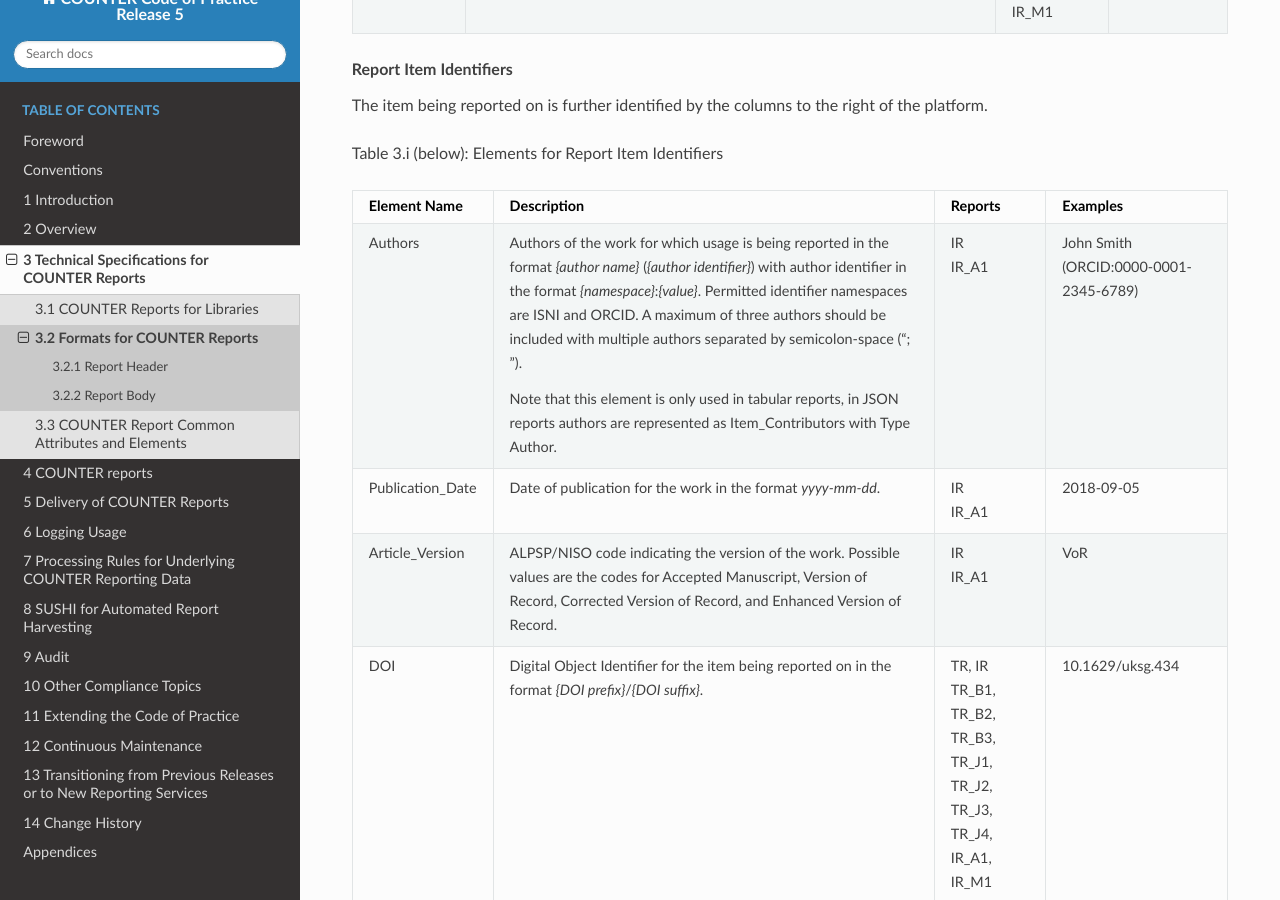
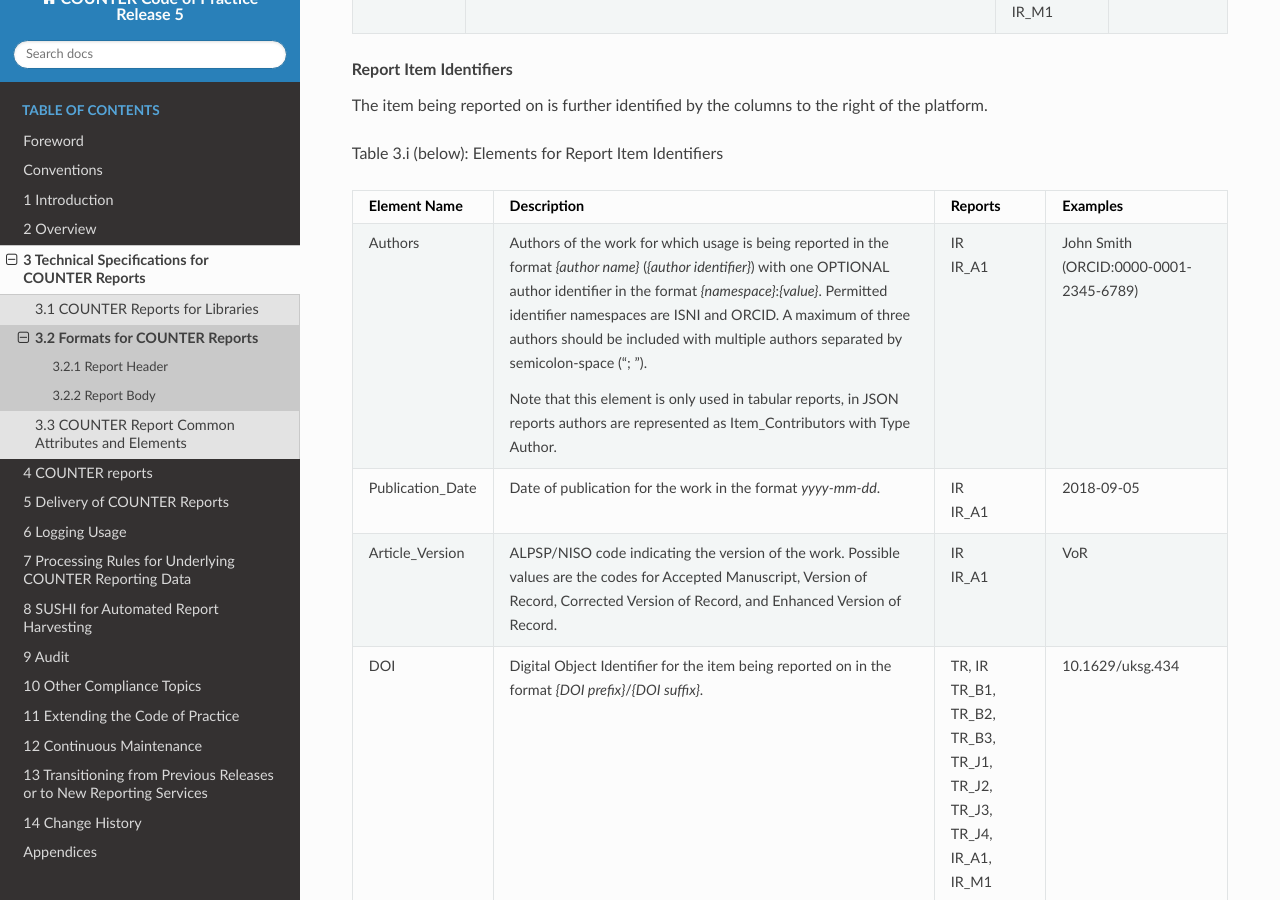
Before and after one commit to Project-Counter/cop5, a Sphinx documentation site: the page built from source/03-specifications/02-formats-for-counter-reports.rst, in a window 1280 px wide and 900 px high, scrolled down 5579 px. Built offline with Sphinx 7.4.7 and the Read the Docs theme 2.0.0, drawn with Linux system fonts in a browser that asks for light colours.

Commit message:
Clarify that author identifiers are optional and only one identifier is permitted

```diff
--- a/source/03-specifications/02-formats-for-counter-reports.rst
+++ b/source/03-specifications/02-formats-for-counter-reports.rst
@@ -228,7 +228,7 @@ Table 3.i (below): Elements for Report Item Identifiers
      - Examples
 
    * - Authors
-     - Authors of the work for which usage is being reported in the format *{author name}* (*{author identifier}*) with author identifier in the format *{namespace}*:*{value}*. Permitted identifier namespaces are ISNI and ORCID. A maximum of three authors should be included with multiple authors separated by semicolon-space (“; ”).
+     - Authors of the work for which usage is being reported in the format *{author name}* (*{author identifier}*) with one OPTIONAL author identifier in the format *{namespace}*:*{value}*. Permitted identifier namespaces are ISNI and ORCID. A maximum of three authors should be included with multiple authors separated by semicolon-space (“; ”).
 
        Note that this element is only used in tabular reports, in JSON reports authors are represented as Item_Contributors with Type Author.
      - IR\ |br|\ |lb|
```
